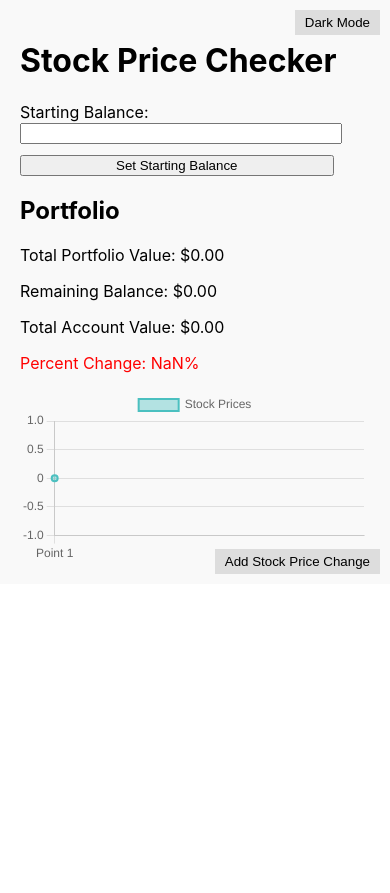
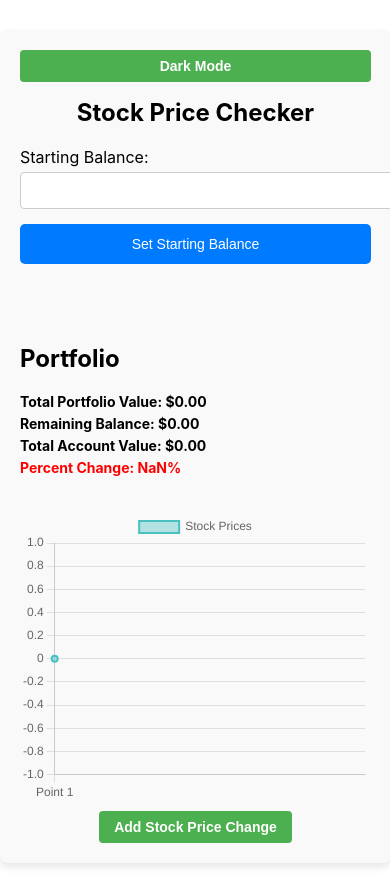
Before and after one commit to firasastwani/StockInvestmentCalculator, a React (Create React App) app in the folder stock-price-viewer/: page / in a window 390 px wide. Before the commit the page ends 844 px from the top, so only its background shows below. Built offline with nearby package versions, Linux system fonts and the light colour scheme.

Commit message:
frontend styling update

```diff
--- /dev/null
+++ b/stock-price-viewer/src/StockPriceViewer.css
@@ -0,0 +1,146 @@
+/* StockPriceViewer.css */
+.stock-price-viewer {
+    max-width: 600px;
+    margin: 30px auto;
+    padding: 20px;
+    background-color: #f9f9f9;
+    color: #000;
+    border-radius: 8px;
+    box-shadow: 0 4px 8px rgba(0, 0, 0, 0.1);
+    display: flex;
+    flex-direction: column;
+    align-items: center;
+  }
+
+  .stock-price-viewer.dark-mode {
+    background-color: #333;
+    color: #fff;
+  }
+
+  .dark-mode-btn, .add-price-btn {
+    padding: 8px 15px;
+    border: none;
+    cursor: pointer;
+    font-weight: bold;
+    background-color: #4CAF50;
+    color: #fff;
+    border-radius: 4px;
+    transition: background-color 0.3s ease;
+  }
+
+  .dark-mode-btn:hover, .add-price-btn:hover {
+    background-color: #45a049;
+  }
+
+  h1 {
+    font-size: 24px;
+    margin-bottom: 20px;
+    text-align: center;
+  }
+
+  form {
+    width: 100%;
+    margin-bottom: 30px;
+  }
+
+  input[type="number"], input[type="text"], input[type="date"] {
+    width: 100%;
+    padding: 10px;
+    margin-top: 5px;
+    border: 1px solid #ccc;
+    border-radius: 4px;
+  }
+
+  button {
+    width: 100%;
+    padding: 12px;
+    background-color: #007BFF;
+    color: white;
+    border: none;
+    border-radius: 5px;
+    cursor: pointer;
+    font-size: 16px;
+  }
+
+  button:disabled {
+    background-color: #ccc;
+    cursor: not-allowed;
+  }
+
+  .form-group {
+    margin-bottom: 15px;
+  }
+
+  .portfolio {
+    width: 100%;
+    margin-top: 30px;
+  }
+
+  .portfolio-summary p {
+    margin: 5px 0;
+    font-size: 16px;
+  }
+
+  .portfolio-summary {
+    margin-top: 20px;
+    font-weight: bold;
+  }
+
+  .error {
+    color: red;
+    font-weight: bold;
+  }
+
+  .chart-container {
+    margin-top: 30px;
+    width: 100%;
+    display: flex;
+    justify-content: center;
+  }
+
+  footer {
+    width: 100%;
+    display: flex;
+    justify-content: center;
+    margin-top: 30px;
+  }
+
+  .percent-change {
+    font-weight: bold;
+  }
+
+  .percent-change.positive {
+    color: green;
+  }
+
+  .percent-change.negative {
+    color: red;
+  }
+
+  .investment {
+    margin-bottom: 10px;
+  }
+
+  .investment p {
+    font-size: 14px;
+    margin: 0;
+  }
+
+  @media (max-width: 768px) {
+    .stock-price-viewer {
+      width: 90%;
+    }
+
+    button {
+      font-size: 14px;
+    }
+
+    .portfolio-summary p {
+      font-size: 14px;
+    }
+
+    .chart-container {
+      width: 100%;
+      height: 300px;
+    }
+  }
--- a/stock-price-viewer/src/StockPriceViewer.js
+++ b/stock-price-viewer/src/StockPriceViewer.js
@@ -1,5 +1,6 @@
 import React, { useState, useEffect } from 'react';
 import { Line } from 'react-chartjs-2';
+import './StockPriceViewer.css';
 
 function StockPriceViewer() {
   const [startingBalance, setStartingBalance] = useState('');
@@ -61,20 +62,6 @@ function StockPriceViewer() {
     }
   };
 
-  const calculatePortfolioValue = async () => {
-    let totalValue = 0;
-    for (const investment of portfolio) {
-      const response = await fetch(`http://localhost:8080/stockinfo?ticker=${investment.ticker}&date=${new Date().toISOString().split('T')[0]}`);
-      const data = await response.json();
-      totalValue += data.price * investment.shares;
-    }
-    return totalValue;
-  };
-
-  const toggleDarkMode = () => {
-    setDarkMode(!darkMode);
-  };
-
   const addStockPrice = () => {
     const totalAccountValue = parseFloat(totalPortfolioValue) + parseFloat(currentBalance); // Total account value
     const difference = totalAccountValue - parseFloat(startingBalance); // Growth or decline from starting balance
@@ -97,36 +84,15 @@ function StockPriceViewer() {
   };
 
   return (
-    <div style={{
-      maxWidth: '400px',
-      margin: '0 auto',
-      padding: '20px',
-      backgroundColor: darkMode ? '#444' : '#f9f9f9',
-      color: darkMode ? '#fff' : '#000',
-      position: 'relative',
-      display: 'flex',
-      flexDirection: 'column',
-      alignItems: 'flex-start'
-    }}>
-      <button
-        onClick={toggleDarkMode}
-        style={{
-          position: 'absolute',
-          top: '10px',
-          right: '10px',
-          backgroundColor: darkMode ? '#555' : '#ddd',
-          color: darkMode ? '#fff' : '#000',
-          border: 'none',
-          padding: '5px 10px',
-          cursor: 'pointer'
-        }}
-      >
+    <div className={`stock-price-viewer ${darkMode ? 'dark-mode' : ''}`}>
+      <button onClick={() => setDarkMode(!darkMode)} className="dark-mode-btn">
         {darkMode ? 'Light Mode' : 'Dark Mode'}
       </button>
       <h1>Stock Price Checker</h1>
-      <form onSubmit={handleNextStep}>
+
+      <form onSubmit={handleNextStep} className="form">
         {step === 1 && (
-          <div style={{ marginBottom: '10px' }}>
+          <div className="form-group">
             <label htmlFor="startingBalance">Starting Balance:</label>
             <input
               type="number"
@@ -134,13 +100,12 @@ function StockPriceViewer() {
               value={startingBalance}
               onChange={(e) => setStartingBalance(e.target.value)}
               required
-              style={{ width: '100%' }}
             />
           </div>
         )}
         {step === 2 && (
           <>
-            <div style={{ marginBottom: '10px' }}>
+            <div className="form-group">
               <label htmlFor="ticker">Ticker Symbol:</label>
               <input
                 type="text"
@@ -148,10 +113,9 @@ function StockPriceViewer() {
                 value={ticker}
                 onChange={(e) => setTicker(e.target.value)}
                 required
-                style={{ width: '100%' }}
               />
             </div>
-            <div style={{ marginBottom: '10px' }}>
+            <div className="form-group">
               <label htmlFor="shares">Number of Shares:</label>
               <input
                 type="number"
@@ -159,10 +123,9 @@ function StockPriceViewer() {
                 value={shares}
                 onChange={(e) => setShares(e.target.value)}
                 required
-                style={{ width: '100%' }}
               />
             </div>
-            <div style={{ marginBottom: '10px' }}>
+            <div className="form-group">
               <label htmlFor="startDate">Start Date (YYYY-MM-DD):</label>
               <input
                 type="date"
@@ -170,48 +133,43 @@ function StockPriceViewer() {
                 value={startDate}
                 onChange={(e) => setStartDate(e.target.value)}
                 required
-                style={{ width: '100%' }}
               />
             </div>
           </>
         )}
-        <button type="submit" style={{ width: '100%' }} disabled={isLoading}>
+        <button type="submit" disabled={isLoading}>
           {isLoading ? 'Loading...' : (step === 1 ? 'Set Starting Balance' : 'Add Investment')}
         </button>
       </form>
 
-      {error && <p style={{ color: 'red' }}>Error: {error}</p>}
+      {error && <p className="error">{error}</p>}
 
-      <div style={{ alignSelf: 'flex-start' }}>
+      <div className="portfolio">
         <h2>Portfolio</h2>
         {portfolio.map((investment, index) => (
-          <div key={index}>
+          <div key={index} className="investment">
             <p>{investment.ticker} - {investment.shares} shares @ ${investment.purchasePrice.toFixed(2)} on {investment.purchaseDate}</p>
           </div>
         ))}
-        <p>Total Portfolio Value: ${totalPortfolioValue.toFixed(2)}</p>
-        <p>Remaining Balance: ${currentBalance.toFixed(2)}</p>
-        <p>Total Account Value: ${(parseFloat(totalPortfolioValue) + parseFloat(currentBalance)).toFixed(2)}</p>
-        <p style={{ color: ((parseFloat(totalPortfolioValue) + parseFloat(currentBalance)) > parseFloat(startingBalance)) ? 'green' : 'red' }}>
-          Percent Change: {(((parseFloat(totalPortfolioValue) + parseFloat(currentBalance) - parseFloat(startingBalance)) / parseFloat(startingBalance)) * 100).toFixed(2)}%
-        </p>
+        <div className="portfolio-summary">
+          <p><strong>Total Portfolio Value:</strong> ${totalPortfolioValue.toFixed(2)}</p>
+          <p><strong>Remaining Balance:</strong> ${currentBalance.toFixed(2)}</p>
+          <p><strong>Total Account Value:</strong> ${(parseFloat(totalPortfolioValue) + parseFloat(currentBalance)).toFixed(2)}</p>
+          <p className={`percent-change ${parseFloat(totalPortfolioValue) + parseFloat(currentBalance) > parseFloat(startingBalance) ? 'positive' : 'negative'}`}>
+            <strong>Percent Change:</strong> {(((parseFloat(totalPortfolioValue) + parseFloat(currentBalance) - parseFloat(startingBalance)) / parseFloat(startingBalance)) * 100).toFixed(2)}%
+          </p>
+        </div>
       </div>
 
-      <Line data={data} />
-      <button onClick={() => addStockPrice()}
-        style={{
-          position: 'absolute',
-          bottom: '10px',
-          right: '10px',
-          backgroundColor: darkMode ? '#555' : '#ddd',
-          color: darkMode ? '#fff' : '#000',
-          border: 'none',
-          padding: '5px 10px',
-          cursor: 'pointer'
-        }}
-      >
-        Add Stock Price Change
-      </button>
+      <div className="chart-container">
+        <Line data={data} options={{ maintainAspectRatio: true }} height={250} />
+      </div>
+
+      <div className="footer">
+        <button onClick={addStockPrice} className="add-price-btn">
+          Add Stock Price Change
+        </button>
+      </div>
     </div>
   );
 }
```
